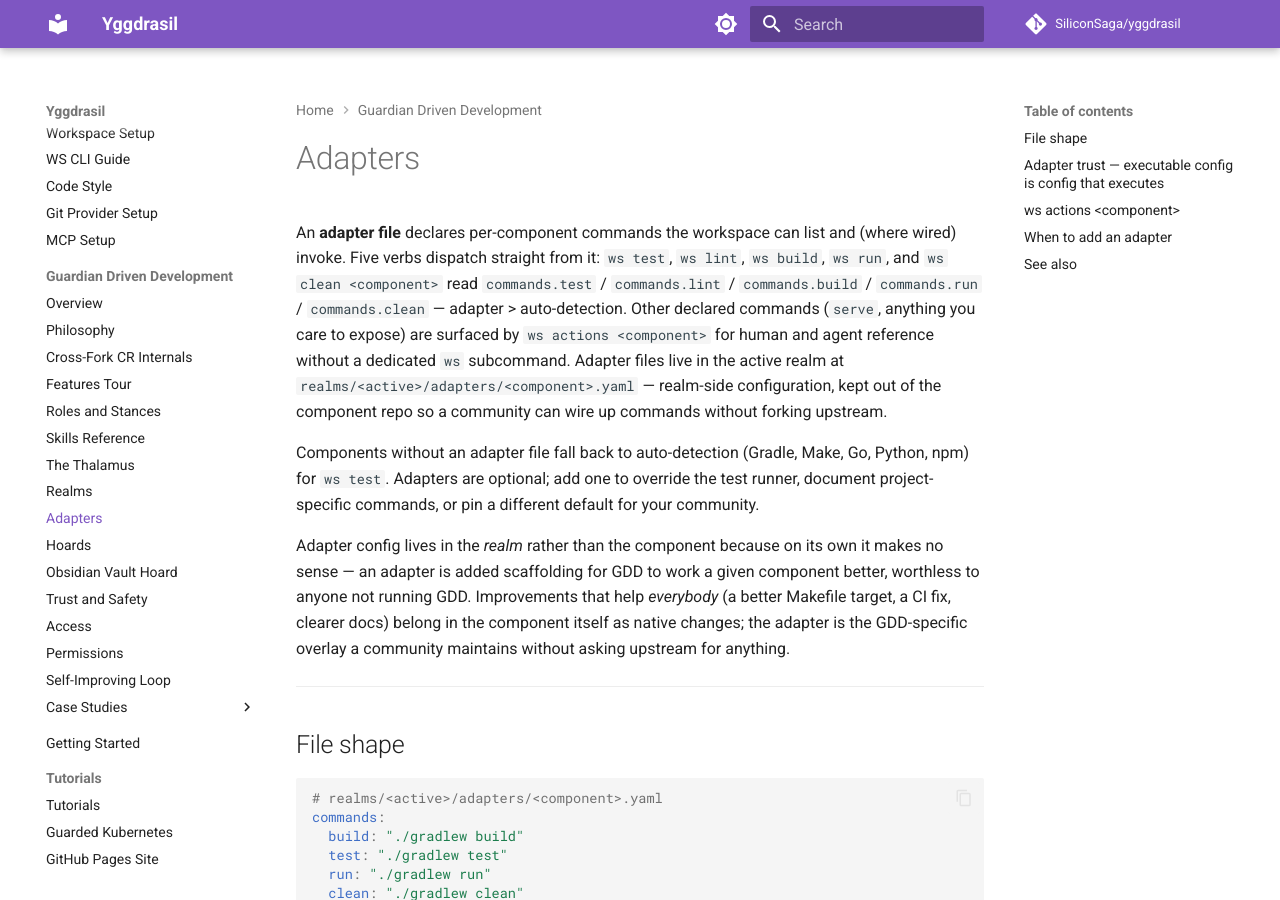
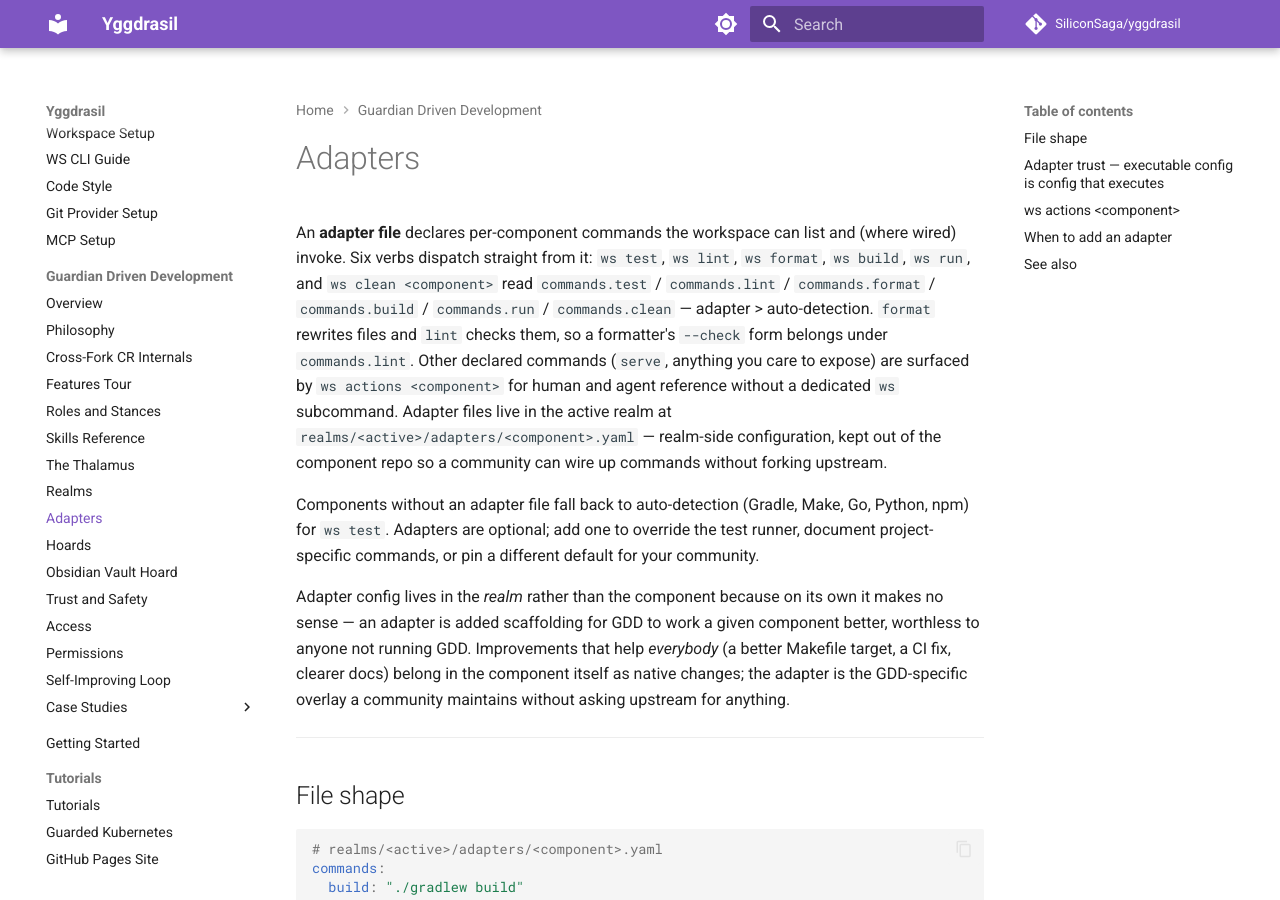
Before and after one commit to SiliconSaga/yggdrasil, an MkDocs documentation site: the page built from docs/gdd/adapters.md, in a window 1280 px wide and 900 px high. Built offline with MkDocs 1.6.1 and Material for MkDocs 9.7.7, drawn with Linux system fonts in a browser that asks for light colours; comment, search, counter and statistics services are not loaded.

Commit message:
refactor(ws): rename fmt to format and bring the verb up to the #152 bar
A full word like the other five adapter verbs, and the adapter key follows it (`commands.format`), so realm-kanidm's `commands.fmt` renames with it. Also carries the whitespace-only argv guard and the dispatcher-level test that #152 picked up in review after this branch forked, plus the docs and changelog entries the other verbs got.

Co-Authored-By: Claude Fable 5.1 <noreply@anthropic.com>

```diff
--- a/docs/gdd/adapters.md
+++ b/docs/gdd/adapters.md
@@ -1,6 +1,6 @@
 # Adapters
 
-An **adapter file** declares per-component commands the workspace can list and (where wired) invoke. Five verbs dispatch straight from it: `ws test`, `ws lint`, `ws build`, `ws run`, and `ws clean <component>` read `commands.test` / `commands.lint` / `commands.build` / `commands.run` / `commands.clean` — adapter > auto-detection. Other declared commands (`serve`, anything you care to expose) are surfaced by `ws actions <component>` for human and agent reference without a dedicated `ws` subcommand. Adapter files live in the active realm at `realms/<active>/adapters/<component>.yaml` — realm-side configuration, kept out of the component repo so a community can wire up commands without forking upstream.
+An **adapter file** declares per-component commands the workspace can list and (where wired) invoke. Six verbs dispatch straight from it: `ws test`, `ws lint`, `ws format`, `ws build`, `ws run`, and `ws clean <component>` read `commands.test` / `commands.lint` / `commands.format` / `commands.build` / `commands.run` / `commands.clean` — adapter > auto-detection. `format` rewrites files and `lint` checks them, so a formatter's `--check` form belongs under `commands.lint`. Other declared commands (`serve`, anything you care to expose) are surfaced by `ws actions <component>` for human and agent reference without a dedicated `ws` subcommand. Adapter files live in the active realm at `realms/<active>/adapters/<component>.yaml` — realm-side configuration, kept out of the component repo so a community can wire up commands without forking upstream.
 
 Components without an adapter file fall back to auto-detection (Gradle, Make, Go, Python, npm) for `ws test`. Adapters are optional; add one to override the test runner, document project-specific commands, or pin a different default for your community.
 
```
Also changed, not shown: AGENTS.md (+2 -2 lines), CHANGELOG.md (+1 -0 lines), docs/ws-cli-guide.md (+1 -1 lines), 9 other files.
